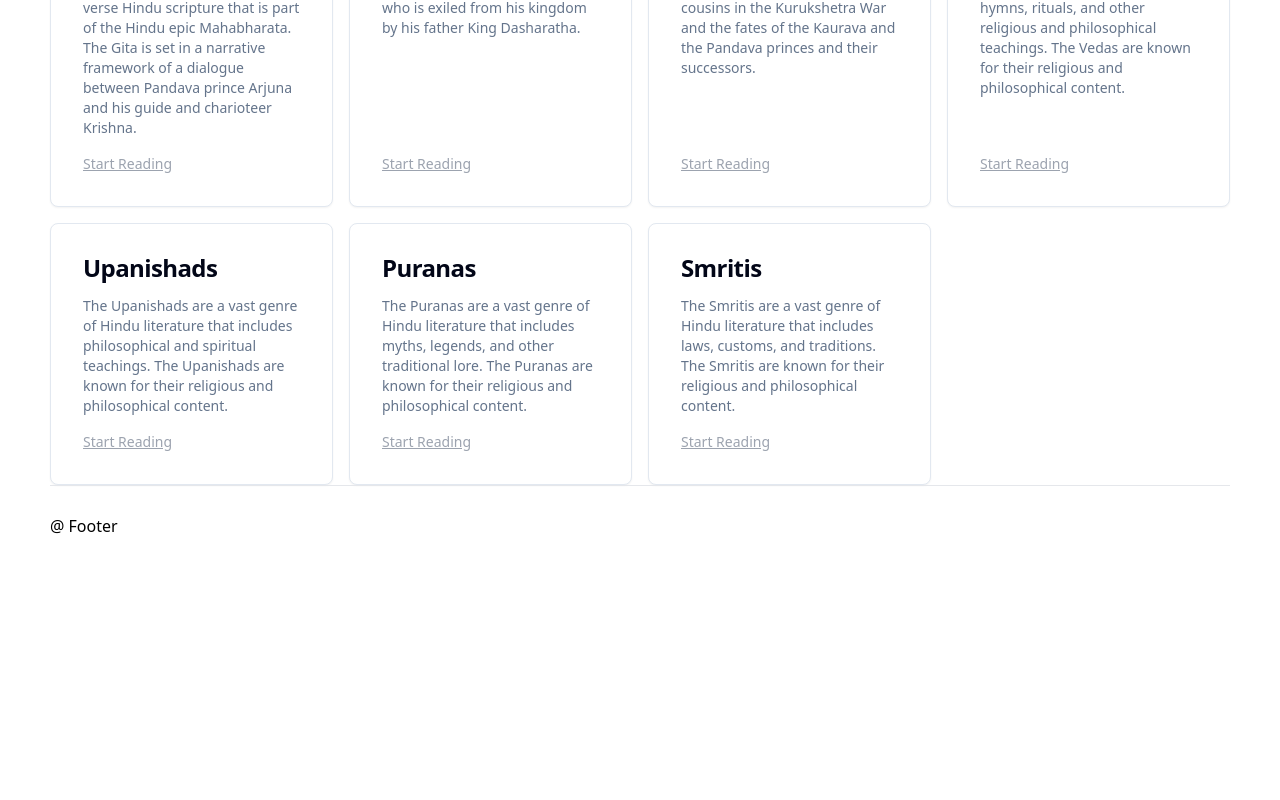
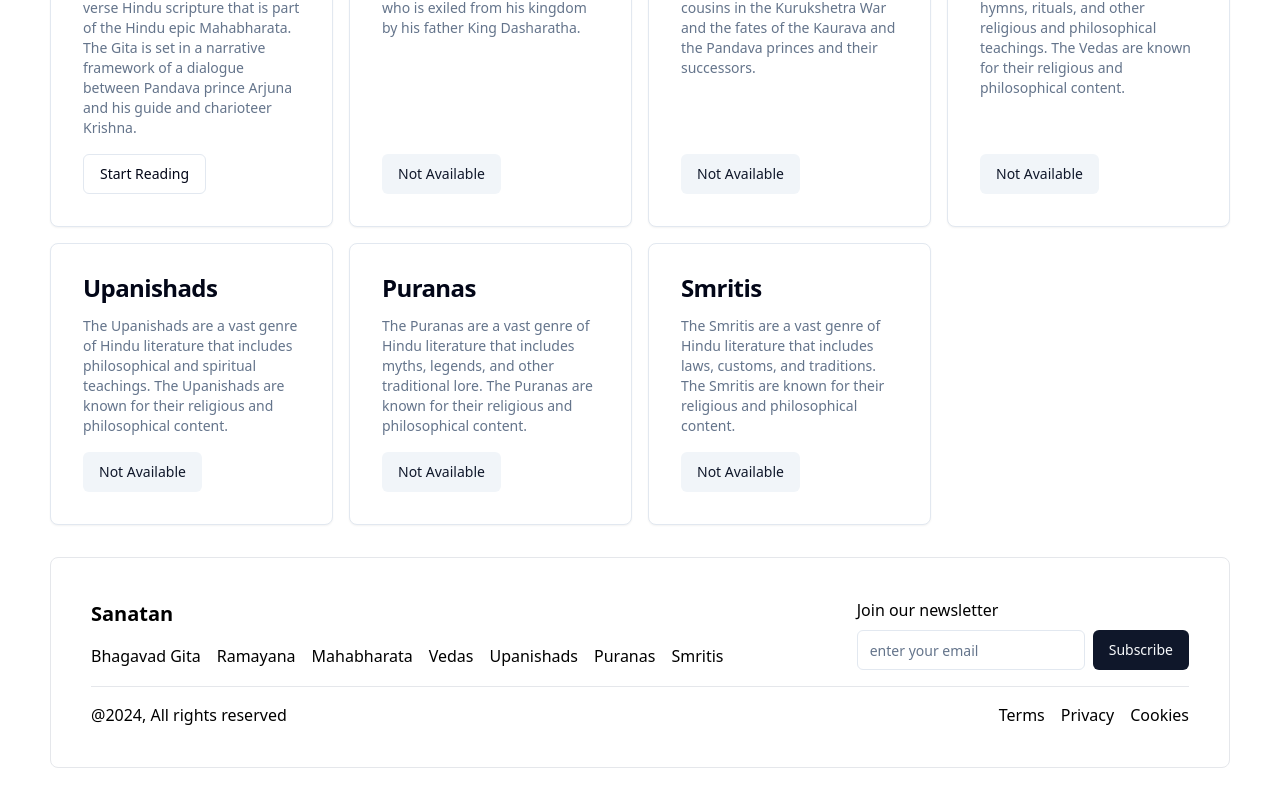
Before and after one commit to yogendrarana/bhagavad-gita, a Next.js app: page / in a window 1280 px wide. Shown: the part 595-1395 px from the top of the page. Before the commit the page ends 1161 px from the top, so only its background shows below. Built offline with nearby package versions, Linux system fonts and the light colour scheme.

Commit message:
Footer added

```diff
--- a/src/app/(site)/page.tsx
+++ b/src/app/(site)/page.tsx
@@ -19,7 +19,7 @@ export default function Home() {
         {BOOKS.map((book, index) => (<BookCard key={index} book={book} />))}
       </div>
 
-      <div className="border-t">
+      <div className="py-8">
         <Footer />
       </div>
     </div>
--- a/src/components/custom/book-card.tsx
+++ b/src/components/custom/book-card.tsx
@@ -1,15 +1,9 @@
 import React from 'react'
-import Link from 'next/link'
-import {
-    Card,
-    CardContent,
-    CardDescription,
-    CardFooter,
-    CardHeader,
-    CardTitle,
-} from "@/components/ui/card"
+import { cn } from '@/lib/utils'
+import { Button } from '../ui/button'
 import { BookType } from '@/data/books-data'
-import { cn } from '@/lib/utils'
+import { Card, CardDescription, CardTitle, } from "@/components/ui/card"
+import RedirectButton from '../util/redirect-button'
 
 interface BookCardProps {
     book: BookType,
@@ -17,11 +11,23 @@ interface BookCardProps {
 }
 
 const BookCard: React.FC<BookCardProps> = ({ book, className }) => {
+
     return (
         <Card className={cn('p-8 flex flex-col gap-4 cursor-pointer shadow-sm hover:shadow-md delay-100', className)}>
             <CardTitle>{book.title}</CardTitle>
             <CardDescription>{book.description}</CardDescription>
-            <Link href={book.other.href} className='mt-auto text-sm text-gray-400 hover:text-black underline'>Start Reading</Link>
+            <div className='mt-auto flex gap-2 items-center'>
+                {book.other.available && <RedirectButton
+                    variant="outline"
+                    href={book.other.href}
+                    label="Start Reading"
+                    className='mt-auto text-sm'
+                />}
+
+                {!book.other.available &&
+                    <Button variant="secondary">{book.other.available ? "Available" : "Not Available"}</Button>
+                }
+            </div>
         </Card>
 
     )
--- a/src/components/layout/footer.tsx
+++ b/src/components/layout/footer.tsx
@@ -1,9 +1,44 @@
 import React from 'react'
+import Logo from '../util/logo';
+import Link from 'next/link';
+import { BOOKS } from '@/data/books-data';
+import { Input } from '../ui/input';
+import { Button } from '../ui/button';
 
 const Footer = () => {
   return (
-    <div className='h-[var(--h-nav)] flex justify-between items-center'>
-        @ Footer
+    <div className='p-10 flex flex-col gap-4 border rounded-lg'>
+      <div className='w-full flex justify-between items-center '>
+        <div className='flex flex-col gap-4'>
+          <Logo />
+          <div className='flex gap-4'>
+            {BOOKS.map((book, index) => (
+              <div key={index} className='hover:text-gray-500'>
+                <Link href={book.other.href}>{book.title}</Link>
+              </div>
+            ))}
+          </div>
+        </div>
+
+        <div className='ml-auto space-y-2'>
+          <p>Join our newsletter</p>
+          <div className="flex w-full max-w-sm items-center space-x-2">
+            <Input type="email" placeholder="enter your email" />
+            <Button type="submit">Subscribe</Button>
+          </div>
+        </div>
+      </div>
+
+      <hr />
+
+      <div className='flex justify-between items-center'>
+        <div>@2024, All rights reserved</div>
+        <div className='flex gap-4'>
+          <p>Terms</p>
+          <p>Privacy</p>
+          <p>Cookies</p>
+        </div>
+      </div>
     </div>
   )
 }
--- a/src/components/util/logo.tsx
+++ b/src/components/util/logo.tsx
@@ -4,7 +4,7 @@ import Link from 'next/link';
 const Logo = () => {
     return (
         <Link href={"/"}>
-            <p className='text-4 font-bold'>Sanatan</p>
+            <p className='text-xl font-bold'>Sanatan</p>
         </Link>
     )
 }
--- /dev/null
+++ b/src/components/util/redirect-button.tsx
@@ -0,0 +1,28 @@
+"use client";
+
+import React from 'react'
+import { redirect } from 'next/navigation';
+import { Button } from '@/components/ui/button';
+import { useRouter } from 'next/navigation'
+
+
+// prop types
+interface PropType {
+    href: string;
+    label: string;
+    variant?: "default" | "destructive" | "outline" | "secondary" | "ghost" | "link" | null | undefined
+    className?: string;
+}
+
+const RedirectButton: React.FC<PropType> = ({ variant, href, label, className }) => {
+    const router = useRouter()
+    return (
+        <Button
+            variant={variant}
+            className={className}
+            onClick={() => router.push(href)}
+        >{label}</Button>
+    )
+}
+
+export default RedirectButton
--- /dev/null
+++ b/src/config/footer-links.ts
@@ -0,0 +1,37 @@
+export type FooterLinkType = {
+    label: string,
+    links: { label: string, href: string }[]
+}
+
+export const FOOTER_LINKS: FooterLinkType[] = [
+    {
+        label: "Company",
+        links: [
+            { label: "Home", href: "/" },
+            { label: "About", href: "/about" },
+            { label: "Contact", href: "/contact" }
+        ]
+    },
+
+    {
+        label: "Read",
+        links: [
+            { label: "Bhagavad Gita", href: "/gita" },
+            { label: "Ramayan", href: "/ramayan" },
+            { label: "Mahabharat", href: "/mahabharat" },
+            { label: "Vedas", href: "/vedas" },
+            { label: "Upanishads", href: "/updanishads" },
+            { label: "Purans", href: "/purans" },
+            { label: "Smritis", href: "/smritis" }
+        ]
+    },
+
+    {
+        label: "Follow Us",
+        links: [
+            { label: "Facebook", href: "/" },
+            { label: "Twitter", href: "/" },
+            { label: "Instagram", href: "/" }
+        ]
+    },
+]
```
